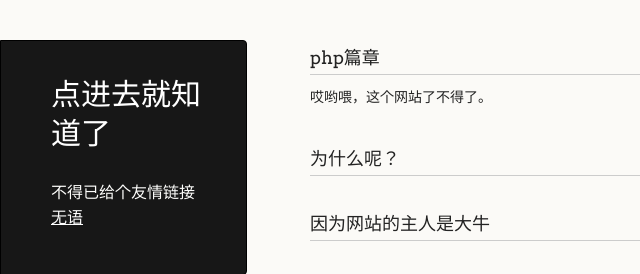
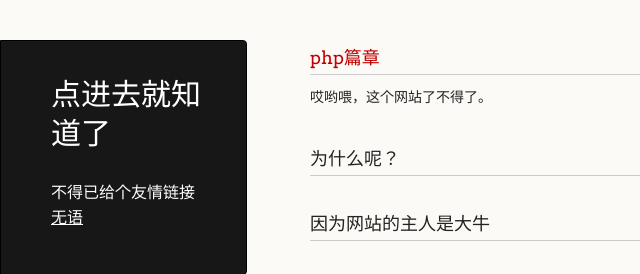
Before and after one commit to lemons99/100yearegg, a plain HTML site: page index.html in a window 1280 px wide. Shown: the top 274 px of the page, 0-640 px from the left. Drawn offline with Linux system fonts and the light colour scheme.

Commit message:
Update index.html

```diff
--- a/index.html
+++ b/index.html
@@ -22,7 +22,7 @@
       </header>
       <section>
         <h3>
-<a id="php篇章" class="anchor"  aria-hidden="true" href="http://www.100yearegg.com/php_1.html" target="_blank"><span class="octicon octicon-link"></span></a>php篇章</h3>
+<a id="php篇章" class="anchor"  aria-hidden="true" href="http://www.100yearegg.com/php_1.html" target="_blank"><span class="octicon octicon-link"></span>php篇章</h3></a>
 
 <a id="哎哟喂，这个网站了不得了。" class="anchor"  aria-hidden="true" ><span class="octicon octicon-link"></span></a>哎哟喂，这个网站了不得了。</h3>
 
```
